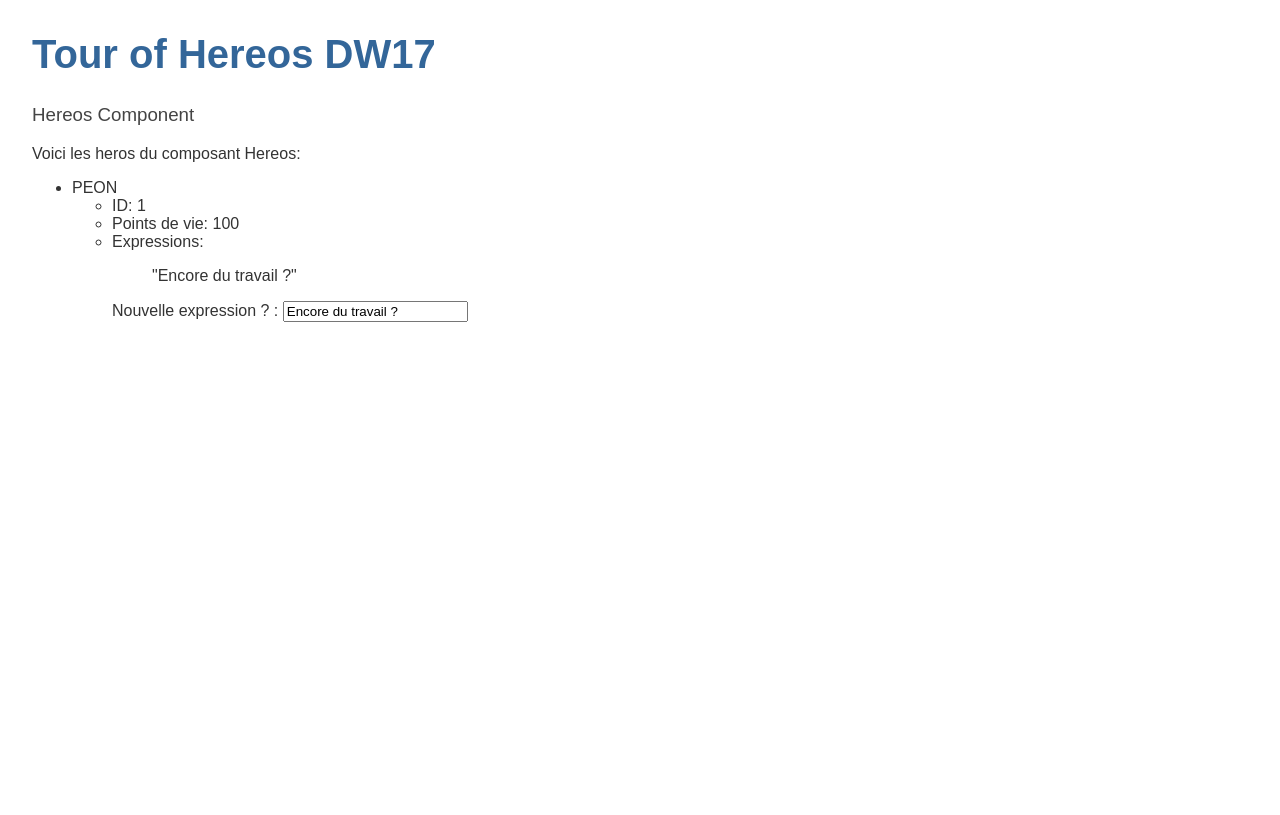
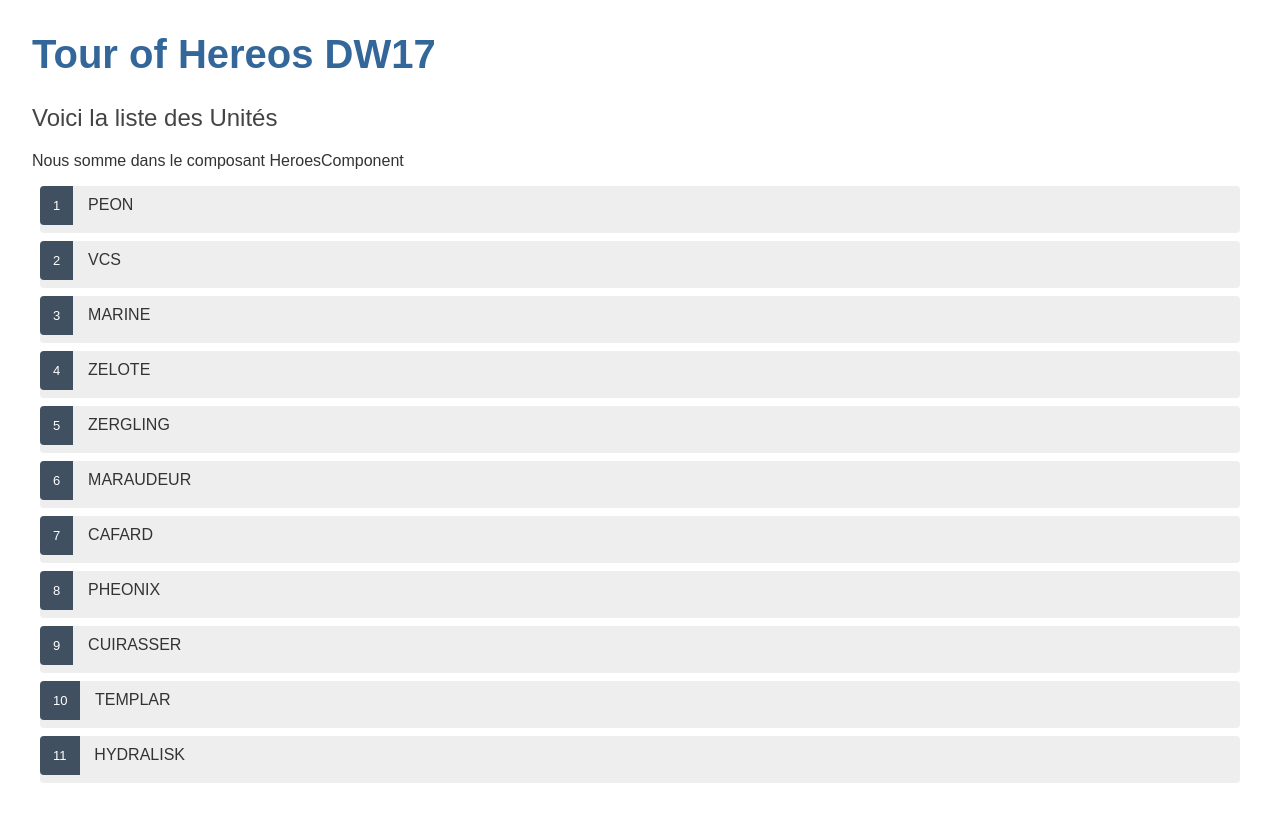
Before and after one commit to Solid-Peace/tour-of-heroes, an Angular app: page / in a window 1280 px wide. Built offline with nearby package versions, Linux system fonts and the light colour scheme.

Commit message:
Displayong a List section end, Master Detail Components start

```diff
--- a/src/app/app.component.scss
+++ b/src/app/app.component.scss
@@ -0,0 +1,43 @@
+.heroes {
+  margin: 0 0 2em 0;
+  list-style-type: none;
+  padding: 0;
+  width: 15em;
+}
+.heroes li {
+  cursor: pointer;
+  position: relative;
+  left: 0;
+  background-color: #EEE;
+  margin: .5em;
+  padding: .3em 0;
+  height: 1.6em;
+  border-radius: 4px;
+}
+.heroes li:hover {
+  color: #607D8B;
+  background-color: #DDD;
+  left: .1em;
+}
+.heroes li.selected {
+  background-color: #CFD8DC;
+  color: white;
+}
+.heroes li.selected:hover {
+  background-color: #BBD8DC;
+  color: white;
+}
+.heroes .badge {
+  display: inline-block;
+  font-size: small;
+  color: white;
+  padding: 0.8em 0.7em 0 0.7em;
+  background-color:#405061;
+  line-height: 1em;
+  position: relative;
+  left: -1px;
+  top: -4px;
+  height: 1.8em;
+  margin-right: .8em;
+  border-radius: 4px 0 0 4px;
+}
--- a/src/app/hereos/hereos.component.html
+++ b/src/app/hereos/hereos.component.html
@@ -1,17 +1,52 @@
-<h3>Hereos Component</h3>
-<p>Voici les heros du composant Hereos: </p>
-<ul>
-	<li>{{hero.name | uppercase}}</li>
-	<ul>
-		<li><span>ID: </span>{{hero.id}}</li>
-		<li><span>Points de vie: </span>{{hero.pv}}</li>
+
+<h2> Voici la liste des Unités </h2>
+<p>Nous somme dans le composant HeroesComponent</p>
+<ul class="heroes">
+	<li *ngFor="let hero of heroes"
+		[class.selected]="hero === selectedHero"
+		(click)="onSelect(hero)">
+		<span class="badge">{{hero.id}}</span> {{hero.name | uppercase}}
+	</li>
+</ul>
+
+<div *ngIf="selectedHero">
+	<ul class="heroes">
 		<li>
-			<label>
-				<span>Expressions: </span>
-			</label>
-			<blockquote>"{{hero.locution}}"</blockquote>
-			<span> Nouvelle expression ? : </span>
-			<input [(ngModel)]="hero.locution" placeholder="Nouvelle Expression"/>
+			<span class="badge">{{selectedHero.id}}</span> {{selectedHero.name | uppercase}}
+			<ul>
+				<li><span class="badge">PV</span> {{selectedHero.pv}}</li>
+				<li><span class="badge">Devise</span> "{{selectedHero.locution}}"</li>
+				<li><span class="badge">Changer devise</span><input [(ngModel)]="selectedHero.locution" placeholder="Nouvelle Expression"/></li>
+			</ul>
 		</li>
 	</ul>
+</div>
+
+
+<!--
+<h2> Voici la liste des Unités </h2>
+<p>Nous somme dans le composant HeroesComponent</p>
+<ul class="heroes">
+	<li *ngFor="let hero of heroes" (click)="onSelect(hero)">
+		<span class="badge">{{hero.id}}</span> {{hero.name | uppercase}}
+		<ul>
+			<li><span class="badge">PV</span> {{hero.pv}}</li>
+			<li><span class="badge">Devise</span> "{{hero.locution}}"</li>
+			<li><span class="badge">Changer devise</span><input [(ngModel)]="hero.locution" placeholder="Nouvelle Expression"/></li>
+		</ul>
+	</li>
 </ul>
+
+<div *ngIf="selectedHero">
+	<ul class="heroes">
+		<li>
+			<span class="badge">{{selectedHero.id}}</span> {{selectedHero.name | uppercase}}
+			<ul>
+				<li><span class="badge">PV</span> {{selectedHero.pv}}</li>
+				<li><span class="badge">Devise</span> "{{selectedHero.locution}}"</li>
+				<li><span class="badge">Changer devise</span><input [(ngModel)]="selectedHero.locution" placeholder="Nouvelle Expression"/></li>
+			</ul>
+		</li>
+	</ul>
+</div>
+-->
--- a/src/app/hereos/hereos.component.scss
+++ b/src/app/hereos/hereos.component.scss
@@ -0,0 +1,40 @@
+.heroes {
+  margin: 0 0 2em 0;
+  list-style-type: none;
+  padding: 0;
+}
+
+.heroes li {
+  cursor: pointer;
+  background-color: #EEE;
+  margin: .5em;
+  padding: 0 0 .5em 0;
+  border-radius: 4px;
+}
+.heroes li:hover {
+  color: #607D8B;
+  background-color: #DDD;
+  position: relative;
+  left: .5em;
+}
+.heroes li.selected {
+  background-color: #CFD8DC;
+  color: white;
+  position: relative;
+  left: .5em;
+
+}
+.heroes li.selected:hover {
+  background-color: #BBD8DC;
+  color: white;
+}
+.heroes .badge {
+  display: inline-block;
+  font-size: small;
+  color: white;
+  padding: 1em;
+  background-color:#405061;
+  line-height: 1em;
+  margin-right: .8em;
+  border-radius: 4px 0 0 4px;
+}
--- a/src/app/hereos/hereos.component.ts
+++ b/src/app/hereos/hereos.component.ts
@@ -1,5 +1,6 @@
 import { Component, OnInit } from '@angular/core';
 import { Hero } from '../Hero';
+import { HEROES } from '../mock-heroes'
 
 @Component({
   selector: 'app-hereos',
@@ -7,14 +8,12 @@ import { Hero } from '../Hero';
   styleUrls: ['./hereos.component.scss']
 })
 export class HereosComponent implements OnInit {
+  heroes = HEROES;
+  selectedHero: Hero;
 
-	hero : Hero = {
-		id: 1,
-		name: 'Peon',
-		pv: 100,
-		locution : 'Encore du travail ?'
-	};
-
+  onSelect(hero: Hero): void {
+  	this.selectedHero = hero;
+  }
 
   constructor() { }
 
--- /dev/null
+++ b/src/app/mock-heroes.ts
@@ -0,0 +1,15 @@
+import { Hero } from './Hero';
+
+export const HEROES: Hero[] = [
+	{ id: 1, name: 'Peon', pv: 100, locution: 'Encore du travail ?'},
+	{ id: 2, name: 'VCS', pv: 100, locution: 'Des heures Sup !'},
+	{ id: 3, name: 'Marine', pv: 150, locution: 'C\'est partie !'},
+	{ id: 4, name: 'Zelote', pv: 300, locution: ''},
+	{ id: 5, name: 'Zergling', pv: 50, locution: ''},
+	{ id: 6, name: 'Maraudeur', pv: 300, locution: ''},
+	{ id: 7, name: 'Cafard', pv: 300, locution: ''},
+	{ id: 8, name: 'Pheonix', pv: 200, locution: ''},
+	{ id: 9, name: 'Cuirasser', pv: 900, locution: ''},
+	{ id: 10, name: 'Templar', pv: 100, locution: ''},
+	{ id: 11, name: 'Hydralisk', pv: 200, locution: ''},
+]
```
